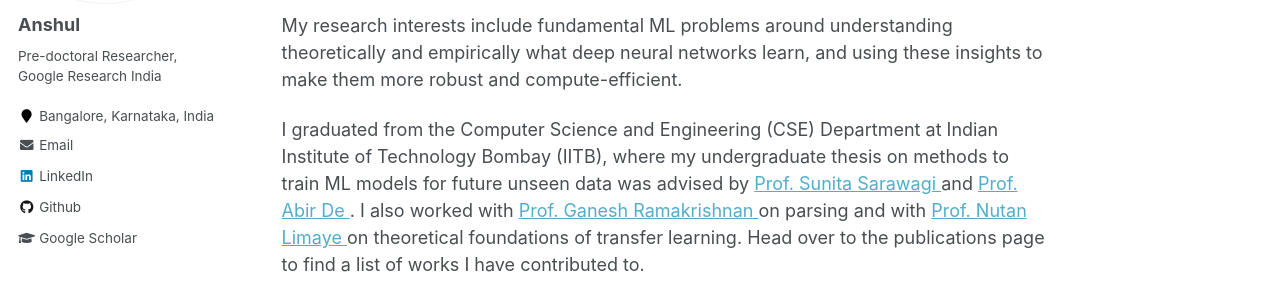
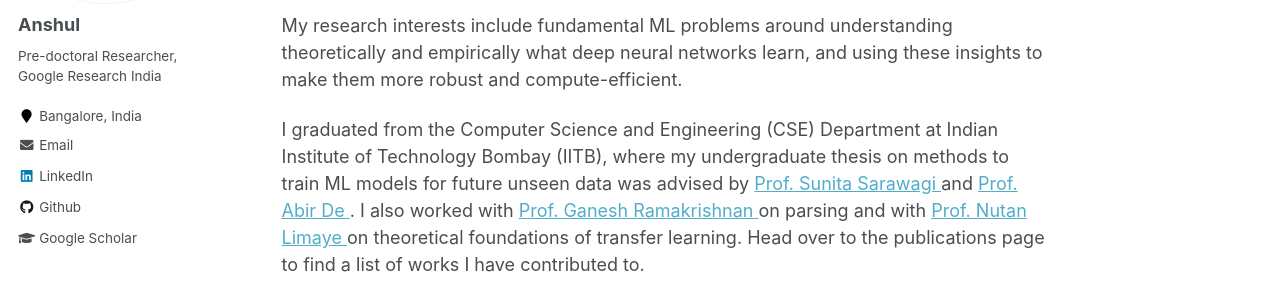
Before and after one commit to anshuln/anshuln.github.io, a Jekyll site: the page built from _pages/about.html, in a window 1280 px wide. Shown: the part 248-548 px from the top of the page. Built offline with Jekyll 4.4.1, drawn with Linux system fonts in a browser that asks for light colours.

Commit message:
Update _config.yml

```diff
--- a/_config.yml
+++ b/_config.yml
@@ -83,7 +83,7 @@ author:
   name             : "Anshul"
   avatar           : "anshul.jpg"
   bio              : "Pre-doctoral Researcher, Google Research India"
-  location         : "Bangalore, Karnataka, India"
+  location         : "Bangalore, India"
   employer         :
   pubmed           : # "https://www.ncbi.nlm.nih.gov/pubmed/?term=john+snow"
   googlescholar    : "https://scholar.google.co.in/citations?user=lmvY2SMAAAAJ&hl=en#"
```
